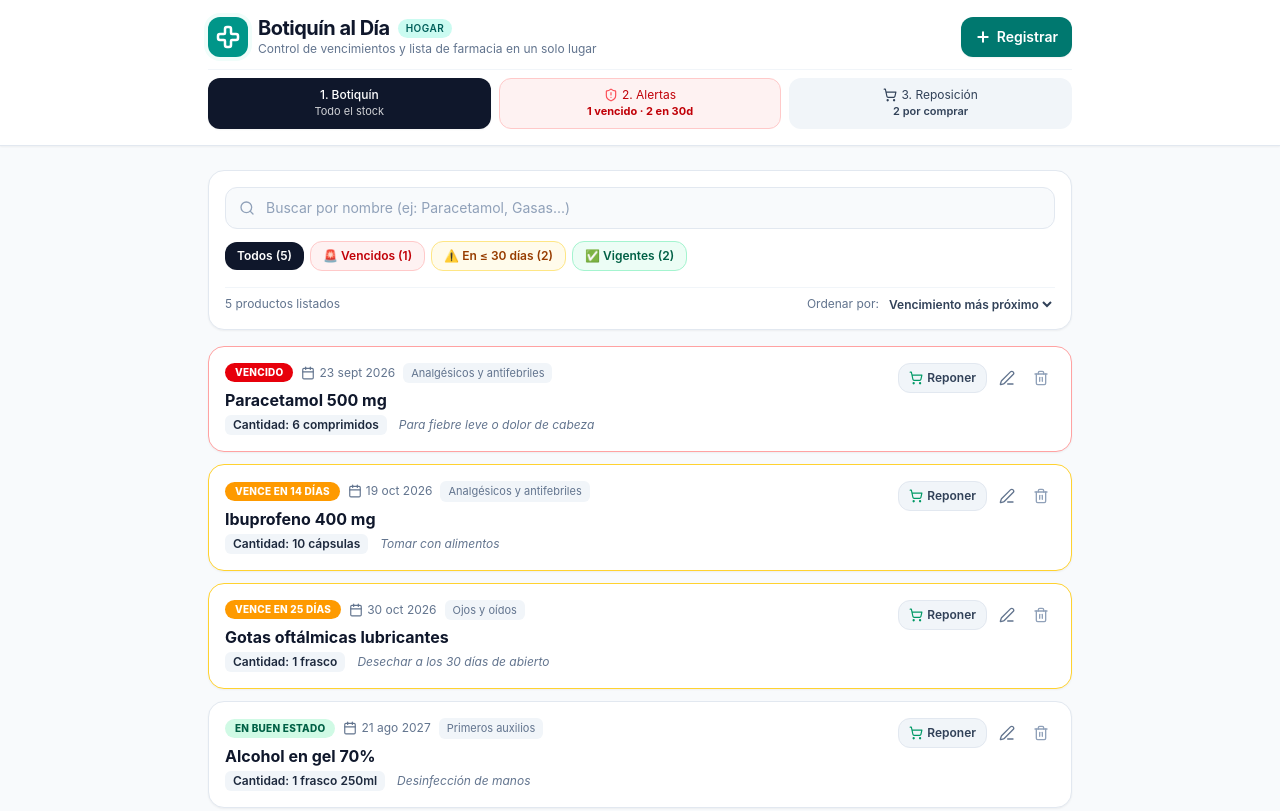
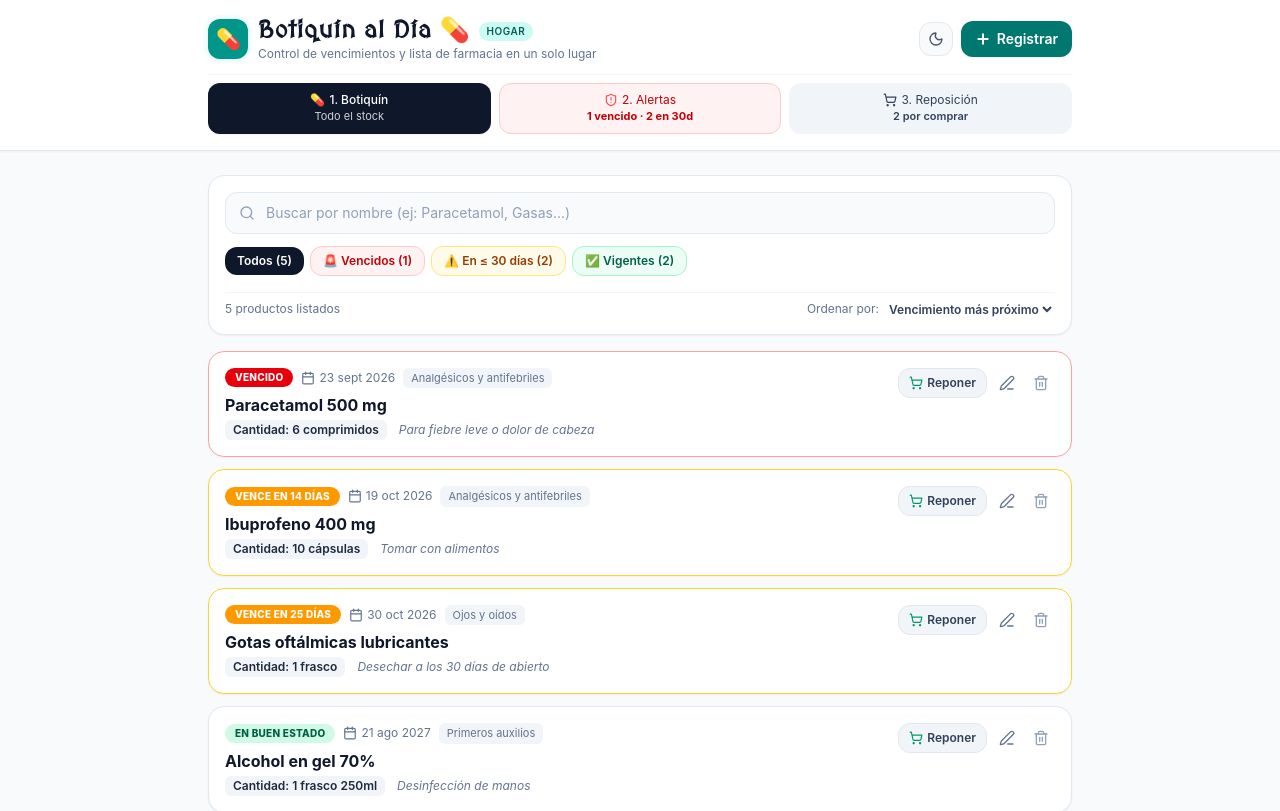
Before and after one commit to AlejandroRomero-2008/-BOTIQU-N-AL-D-A, a React (Vite) app: page / in a window 1280 px wide. Shown: the top 811 px of the page. Built offline with nearby package versions, Linux system fonts and the light colour scheme; a web font is replaced by a local one.

Commit message:
feat(ui): boton de modo oscuro, titulo gotico y emoji de pastilla en cabecera

```diff
--- a/src/components/Header.tsx
+++ b/src/components/Header.tsx
@@ -1,5 +1,5 @@
 import React from 'react';
-import { Plus, ShieldAlert, AlertTriangle, ShoppingCart, Cross } from 'lucide-react';
+import { Plus, ShieldAlert, AlertTriangle, ShoppingCart, Moon, Sun } from 'lucide-react';
 
 interface HeaderProps {
   expiredCount: number;
@@ -8,6 +8,8 @@ interface HeaderProps {
   onOpenNewProduct: () => void;
   activeTab: 'inventory' | 'alerts' | 'restock';
   setActiveTab: (tab: 'inventory' | 'alerts' | 'restock') => void;
+  isDarkMode: boolean;
+  onToggleDarkMode: () => void;
 }
 
 export const Header: React.FC<HeaderProps> = ({
@@ -17,67 +19,83 @@ export const Header: React.FC<HeaderProps> = ({
   onOpenNewProduct,
   activeTab,
   setActiveTab,
+  isDarkMode,
+  onToggleDarkMode,
 }) => {
   return (
-    <header className="bg-white border-b border-slate-200 sticky top-0 z-30 shadow-xs">
+    <header className="bg-white dark:bg-slate-900 border-b border-slate-200 dark:border-slate-800 sticky top-0 z-30 shadow-xs transition-colors duration-200">
       <div className="max-w-4xl mx-auto px-4 py-3 sm:py-4">
-        {/* Fila superior: Logo y Botón de Acción Principal */}
+        {/* Fila superior: Logo con letra gótica y emoji de pastillas 💊, Botón Modo Oscuro y Registrar */}
         <div className="flex items-center justify-between gap-3">
           <div className="flex items-center gap-2.5">
-            <div className="w-10 h-10 rounded-xl bg-teal-600 flex items-center justify-center text-white shadow-sm ring-4 ring-teal-50">
-              <Cross className="w-6 h-6 stroke-[2.5]" />
+            <div className="w-10 h-10 rounded-xl bg-teal-600 dark:bg-teal-700 flex items-center justify-center text-xl shadow-sm ring-4 ring-teal-50 dark:ring-teal-950/40">
+              💊
             </div>
             <div>
               <div className="flex items-center gap-2">
-                <h1 className="font-bold text-lg sm:text-xl text-slate-900 tracking-tight leading-tight">
-                  Botiquín al Día
+                <h1 className="font-gothic text-xl sm:text-2xl font-bold text-slate-900 dark:text-slate-100 tracking-wide leading-tight">
+                  Botiquín al Día 💊
                 </h1>
-                <span className="text-[10px] font-semibold uppercase tracking-wider bg-teal-100 text-teal-800 px-2 py-0.5 rounded-full">
+                <span className="text-[10px] font-semibold uppercase tracking-wider bg-teal-100 dark:bg-teal-900/60 text-teal-800 dark:text-teal-300 px-2 py-0.5 rounded-full">
                   Hogar
                 </span>
               </div>
-              <p className="text-xs text-slate-500 hidden sm:block">
+              <p className="text-xs text-slate-500 dark:text-slate-400 hidden sm:block">
                 Control de vencimientos y lista de farmacia en un solo lugar
               </p>
             </div>
           </div>
 
+          <div className="flex items-center gap-2">
+            {/* Botón Switch Modo Oscuro */}
+            <button
+              onClick={onToggleDarkMode}
+              className="p-2 rounded-xl border border-slate-200 dark:border-slate-700 bg-slate-50 dark:bg-slate-800 text-slate-600 dark:text-amber-400 hover:bg-slate-100 dark:hover:bg-slate-700 transition-colors cursor-pointer"
+              title={isDarkMode ? 'Cambiar a modo claro' : 'Cambiar a modo oscuro'}
+              aria-label="Alternar modo oscuro"
+            >
+              {isDarkMode ? <Sun className="w-4 h-4" /> : <Moon className="w-4 h-4" />}
+            </button>
+
             <button
               onClick={onOpenNewProduct}
-            className="flex items-center gap-1.5 bg-teal-700 hover:bg-teal-800 text-white font-medium text-sm px-3.5 py-2.5 rounded-xl shadow-xs transition-colors active:scale-95 touch-manipulation cursor-pointer"
+              className="flex items-center gap-1.5 bg-teal-700 hover:bg-teal-800 dark:bg-teal-600 dark:hover:bg-teal-700 text-white font-medium text-sm px-3.5 py-2 rounded-xl shadow-xs transition-colors active:scale-95 touch-manipulation cursor-pointer"
               aria-label="Registrar nuevo medicamento"
             >
               <Plus className="w-4 h-4 stroke-[3]" />
               <span className="font-semibold">Registrar</span>
             </button>
           </div>
+        </div>
 
         {/* Barra de pestañas y contadores rápidos optimizada para móvil */}
-        <div className="grid grid-cols-3 gap-2 mt-3 pt-2 border-t border-slate-100">
+        <div className="grid grid-cols-3 gap-2 mt-3 pt-2 border-t border-slate-100 dark:border-slate-800">
           <button
             type="button"
             onClick={() => setActiveTab('inventory')}
-            className={`flex flex-col items-center justify-center py-2 px-1 rounded-xl transition-all text-center ${
+            className={`flex flex-col items-center justify-center py-2 px-1 rounded-xl transition-all text-center cursor-pointer ${
               activeTab === 'inventory'
-                ? 'bg-slate-900 text-white shadow-xs font-semibold'
-                : 'bg-slate-100 hover:bg-slate-200 text-slate-700'
+                ? 'bg-slate-900 dark:bg-slate-800 text-white shadow-xs font-semibold'
+                : 'bg-slate-100 dark:bg-slate-800/60 hover:bg-slate-200 dark:hover:bg-slate-800 text-slate-700 dark:text-slate-300'
             }`}
           >
-            <span className="text-xs font-medium">1. Botiquín</span>
+            <span className="text-xs font-medium flex items-center gap-1">
+              <span>💊</span> 1. Botiquín
+            </span>
             <span className="text-[11px] opacity-80 font-normal">Todo el stock</span>
           </button>
 
           <button
             type="button"
             onClick={() => setActiveTab('alerts')}
-            className={`flex flex-col items-center justify-center py-2 px-1 rounded-xl transition-all relative ${
+            className={`flex flex-col items-center justify-center py-2 px-1 rounded-xl transition-all relative cursor-pointer ${
               activeTab === 'alerts'
                 ? 'bg-amber-600 text-white shadow-xs font-semibold'
                 : expiredCount > 0
-                ? 'bg-red-50 hover:bg-red-100 text-red-700 border border-red-200'
+                ? 'bg-red-50 dark:bg-red-950/40 hover:bg-red-100 dark:hover:bg-red-950/60 text-red-700 dark:text-red-400 border border-red-200 dark:border-red-900/60'
                 : expiringSoonCount > 0
-                ? 'bg-amber-50 hover:bg-amber-100 text-amber-800 border border-amber-200'
-                : 'bg-slate-100 hover:bg-slate-200 text-slate-700'
+                ? 'bg-amber-50 dark:bg-amber-950/40 hover:bg-amber-100 dark:hover:bg-amber-950/60 text-amber-800 dark:text-amber-400 border border-amber-200 dark:border-amber-900/60'
+                : 'bg-slate-100 dark:bg-slate-800/60 hover:bg-slate-200 dark:hover:bg-slate-800 text-slate-700 dark:text-slate-300'
             }`}
           >
             <div className="flex items-center gap-1 text-xs">
@@ -99,10 +117,10 @@ export const Header: React.FC<HeaderProps> = ({
           <button
             type="button"
             onClick={() => setActiveTab('restock')}
-            className={`flex flex-col items-center justify-center py-2 px-1 rounded-xl transition-all ${
+            className={`flex flex-col items-center justify-center py-2 px-1 rounded-xl transition-all cursor-pointer ${
               activeTab === 'restock'
-                ? 'bg-emerald-700 text-white shadow-xs font-semibold'
-                : 'bg-slate-100 hover:bg-slate-200 text-slate-700'
+                ? 'bg-emerald-700 dark:bg-emerald-800 text-white shadow-xs font-semibold'
+                : 'bg-slate-100 dark:bg-slate-800/60 hover:bg-slate-200 dark:hover:bg-slate-800 text-slate-700 dark:text-slate-300'
             }`}
           >
             <div className="flex items-center gap-1 text-xs">
```
Lines whose indentation alone changed are shown as unchanged.
